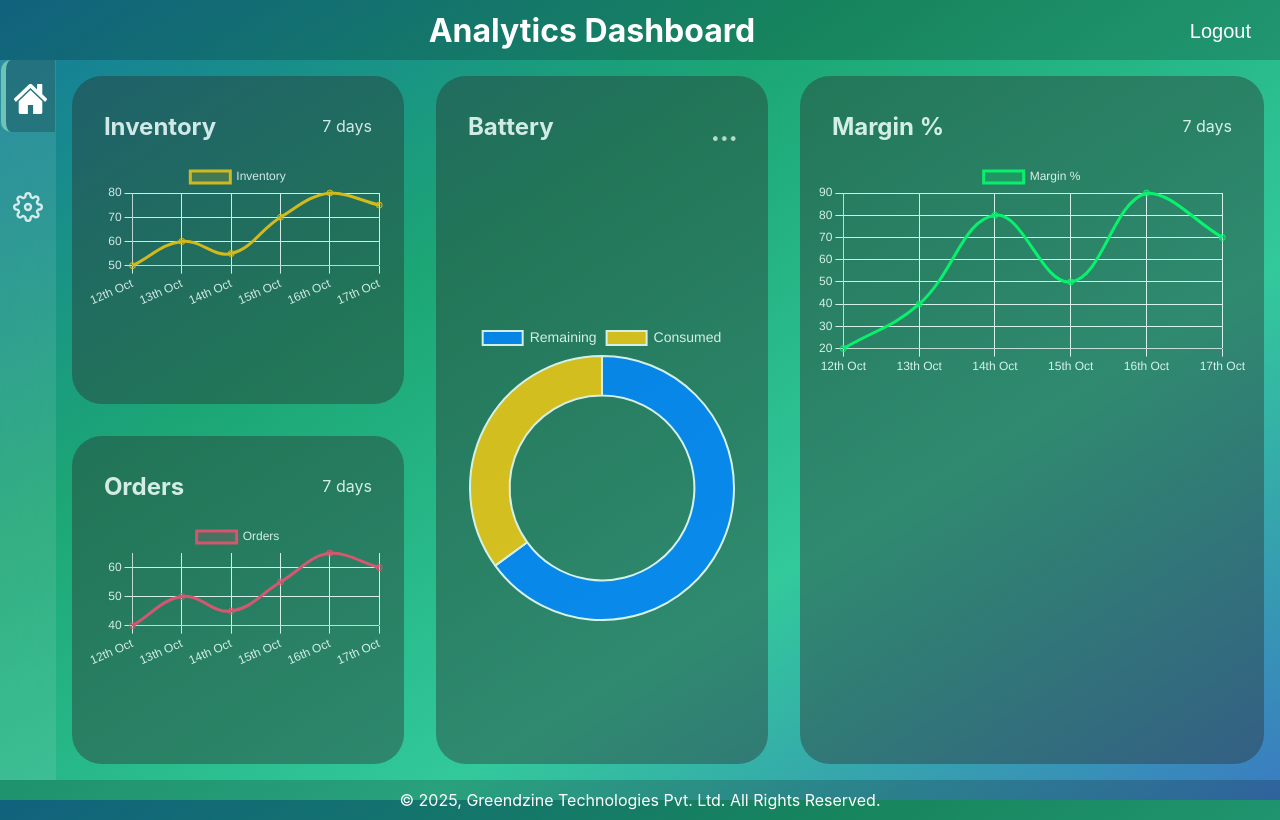
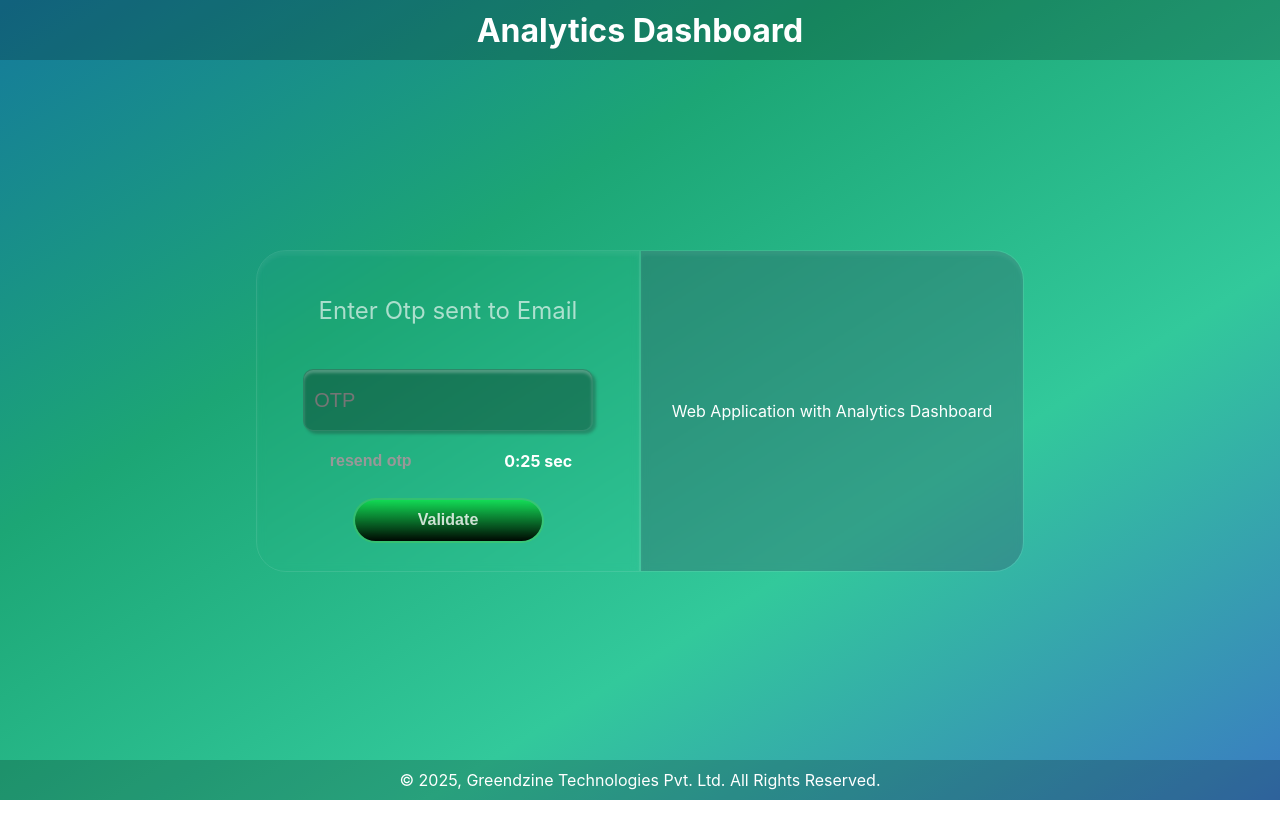
Before and after one commit to sandeepsahanicodes/Greendzine-Assignment, a React (Create React App) app in the folder greendzine-assignment/: page /#/resend-otp in a window 1280 px wide. Built offline with nearby package versions, Linux system fonts and the light colour scheme.

Commit message:
feat: implement core functionality
Implemented the core functionality of the assignment

```diff
--- a/greendzine-assignment/src/App.js
+++ b/greendzine-assignment/src/App.js
@@ -1,15 +1,21 @@
-import React from 'react';
-import Login from './pages/LoginPage';
-import ResendOtp from './pages/ResendOtp';
-import VerifyOtp from './pages/VerifyOtp';
-import Dashboard from './pages/Dashboard';
+import React from "react";
+import { HashRouter, Routes, Route } from "react-router-dom";
+import Login from "./pages/LoginPage";
+import ResendOtp from "./pages/ResendOtp";
+import VerifyOtp from "./pages/VerifyOtp";
+import Dashboard from "./pages/Dashboard";
 
 const App = () => {
   return (
     <>
-    <Dashboard/>
-    {/* <VerifyOtp /> */}
-    {/* <ResendOtp /> */}
+      <HashRouter>
+        <Routes>
+          <Route path="/" element={<Login />}></Route>
+          <Route path="/verify-otp" element={<VerifyOtp />}></Route>
+          <Route path="/resend-otp" element={<ResendOtp />}></Route>
+          <Route path="/dashboard" element={<Dashboard />}></Route>
+        </Routes>
+      </HashRouter>
     </>
   );
 };
--- a/greendzine-assignment/src/components/CardView.jsx
+++ b/greendzine-assignment/src/components/CardView.jsx
@@ -1,25 +1,67 @@
-import React from 'react';
+import React, { useState, useEffect } from 'react';
 import '../styles/CardView.css';
+import validateEmail from '../utilities/validateEmail';
+import generateOTP from '../utilities/otpGenerator';
+import { Navigate, useNavigate } from 'react-router-dom';
 
-const CardView = ({ heading, placeholder, btnText, isResentOtpContainerHidden }) => {
+const CardView = ({ heading, placeholder, btnText, isResentOtpContainerHidden, onButtonTap}) => {
+  const [inputFieldValue, setInputFieldValue] = useState("");
+  const [timeLeft, setTimeLeft] = useState(30); // Timer starts at 30 seconds
+  const [isTimerRunning, setIsTimerRunning] = useState(true); // Control timer state
+  const navigate = useNavigate();
+
+  // Start the timer as soon the page loads
+  useEffect(() => {
+    let interval;
+    if (isTimerRunning && timeLeft > 0) {
+      interval = setInterval(() => {
+        setTimeLeft((prevTime) => prevTime - 1);
+      }, 1000);
+    } else if (timeLeft === 0) {
+      setIsTimerRunning(false); // Stop the timer when it reaches 0
+    }
+
+    // Cleanup the interval on unmount
+    return () => clearInterval(interval);
+  }, [isTimerRunning, timeLeft]);
+
+  // Format the timer display in "0:30"
+  const formatTime = (seconds) => {
+    const minutes = Math.floor(seconds / 60);
+    const remainingSeconds = seconds % 60;
+    return `${minutes}:${remainingSeconds < 10 ? '0' : ''}${remainingSeconds}`;
+  };
+
+  const handleResendOtp = () => {
+    setIsTimerRunning(true);
+    setTimeLeft(30);
+    const otp = generateOTP(); // Generate OTP
+    alert(`Your OTP is: ${otp}`); // Display OTP
+    localStorage.setItem("otp", otp); // Store OTP in local storage
+    localStorage.setItem("otpExpiry", Date.now() + 30000); // Set OTP expiry (30 seconds)
+    navigate("/verify-otp"); // Navigate to OTP verification page
+  };
+
   return (
     <div className="parent-container">
       <div className="first-container">
         <h1>{heading}</h1>
         <div className="input-container">
           <input
-            type="email"
+            type="text"
             className="input"
             placeholder={placeholder}
+            value={inputFieldValue}
+            onChange={(e) => setInputFieldValue(e.target.value)}
             name=""
             id=""
           />
           <div className={`resend-otp-and-timer-container ${isResentOtpContainerHidden ? 'hidden' : ''}`}>
-            <button className="resend-otp-btn">resend otp</button>
-            <span className="timer-span">0:30 sec</span>
+            <button className={`${isTimerRunning ? 'resend-otp-btn-disabled' : 'resend-otp-btn-enabled'}`} onClick={handleResendOtp} disabled={isTimerRunning}>resend otp</button>
+            <span className={`${isTimerRunning ? 'timer-span-enabled' : 'timer-span-disabled'}`}>{formatTime(timeLeft)} sec</span>
           </div>
         </div>
-        <button className="button">{btnText}</button>
+        <button className="button" onClick={() => onButtonTap(inputFieldValue)}>{btnText}</button>
       </div>
       <div className="second-container">
         <p>Web Application with Analytics Dashboard</p>
--- a/greendzine-assignment/src/components/Header.jsx
+++ b/greendzine-assignment/src/components/Header.jsx
@@ -1,11 +1,16 @@
 import React from 'react';
+import { Navigate, useNavigate } from 'react-router-dom';
 import '../styles/Header.css';
 
 const Header = ({isLogoutButtonHidden = true}) => {
+  const navigate = useNavigate();
+  const handleLogout = () => {
+     navigate("/")
+  }
   return (
     <header className={"header header-container"}>
       <h1>Analytics Dashboard</h1>
-      <button className={`logout-btn ${isLogoutButtonHidden? "hidden":""}`}>Logout</button>
+      <button className={`logout-btn ${isLogoutButtonHidden? "hidden":""}`} onClick={handleLogout}>Logout</button>
     </header>
   );
 };
--- a/greendzine-assignment/src/pages/LoginPage.jsx
+++ b/greendzine-assignment/src/pages/LoginPage.jsx
@@ -1,14 +1,49 @@
-import React, { useState } from 'react';
-import Header from '../components/Header';
-import CardView from '../components/CardView';
-import Footer from '../components/Footer';
+import React, { useState } from "react";
+import Header from "../components/Header";
+import CardView from "../components/CardView";
+import Footer from "../components/Footer";
+import { useNavigate } from "react-router-dom";
+import generateOTP from "../utilities/otpGenerator";
+import validateEmail from "../utilities/validateEmail";
 
 const Login = () => {
+  const navigate = useNavigate();
+
+  // Create otp and navigate to verify otp screen.
+  const createOtp = () => {
+    const otp = generateOTP(); // Generate OTP
+    alert(`Your OTP is: ${otp}`); // Display OTP
+    localStorage.setItem("otp", otp); // Store OTP in local storage
+    localStorage.setItem("otpExpiry", Date.now() + 30000); // Set OTP expiry (30 seconds)
+    navigate("/verify-otp"); // Navigate to OTP verification page
+  };
+
+  const handleEmailValidationAndOtpGeneration = (email) => {
+    if (validateEmail(email)) {
+      createOtp()
+    } else {
+      alert('Please a valid email.');
+    }
+  };
+
   return (
-    <div style={{display: "flex", flexDirection: 'column', justifyContent: 'space-between', height: '100vh'}}>
+    <div
+      style={{
+        display: "flex",
+        flexDirection: "column",
+        justifyContent: "space-between",
+        height: "100vh",
+      }}
+    >
       <Header />
       <div style={{ display: "flex", justifyContent: "center" }}>
-        <CardView heading="Sign In" placeholder="E-mail" btnText="Send Otp" isResentOtpContainerHidden={true}/>
+        <CardView
+          heading="Sign In"
+          placeholder="E-mail"
+          btnText="Send Otp"
+          isResentOtpContainerHidden={true}
+          onButtonTap={handleEmailValidationAndOtpGeneration}
+        />
       </div>
       <Footer />
     </div>
--- a/greendzine-assignment/src/pages/ResendOtp.jsx
+++ b/greendzine-assignment/src/pages/ResendOtp.jsx
@@ -1,14 +1,27 @@
 import React from 'react';
+import { useNavigate } from 'react-router-dom'
+import generateOTP from '../utilities/otpGenerator';
 import Header from '../components/Header';
 import CardView from '../components/CardView';
 import Footer from '../components/Footer';
 
+
 const ResendOtp = () => {
+    const navigate = useNavigate()
+
+    const handleResendOTP = () => {
+        const otp = generateOTP();
+        alert(`Your new OTP is: ${otp}`);
+        localStorage.setItem('otp', otp);
+        localStorage.setItem('otpExpiry', Date.now() + 30000);
+        navigate('/verify-otp');
+      };
+
     return (
         <div style={{display: "flex", flexDirection: "column", justifyContent: "space-between", height: "100vh"}}>
         <Header />
         <div style={{ display: "flex", justifyContent: "center" }}>
-            <CardView heading="Enter Otp sent to Email" placeholder="OTP" btnText="Validate" isResentOtpContainerHidden={false} />
+            <CardView heading="Enter Otp sent to Email" placeholder="OTP" btnText="Validate" isResentOtpContainerHidden={false} onButtonTap={handleResendOTP} />
         </div>
         <Footer />
         </div>
--- a/greendzine-assignment/src/pages/VerifyOtp.jsx
+++ b/greendzine-assignment/src/pages/VerifyOtp.jsx
@@ -1,14 +1,44 @@
-import React, { useState } from 'react';
-import Header from '../components/Header';
-import Footer from '../components/Footer';
-import CardView from '../components/CardView';
+import React, { useState } from "react";
+import Header from "../components/Header";
+import Footer from "../components/Footer";
+import CardView from "../components/CardView";
+import { useNavigate } from "react-router-dom";
 
 const VerifyOtp = () => {
+  const navigate = useNavigate();
+
+  const handleVerifyOTP = (otp) => {
+    const storedOTP = localStorage.getItem("otp");
+    const otpExpiry = localStorage.getItem("otpExpiry");
+
+    if (Date.now() > parseInt(otpExpiry)) {
+      alert("OTP expired. Please resend OTP.");
+      navigate("/resend-otp");
+    } else if (otp === storedOTP) {
+      navigate("/dashboard");
+    } else {
+      alert("Invalid OTP. Please try again.");
+    }
+  };
+
   return (
-    <div style={{display: 'flex', flexDirection: 'column', justifyContent: 'space-between', height: '100vh'}}>
+    <div
+      style={{
+        display: "flex",
+        flexDirection: "column",
+        justifyContent: "space-between",
+        height: "100vh",
+      }}
+    >
       <Header />
       <div style={{ display: "flex", justifyContent: "center" }}>
-        <CardView heading="Enter Otp sent to email address" placeholder="OTP" btnText="Validate" isResentOtpContainerHidden={true}/>
+        <CardView
+          heading="Enter Otp sent to email address"
+          placeholder="OTP"
+          btnText="Validate"
+          isResentOtpContainerHidden={false}
+          onButtonTap={handleVerifyOTP}
+        />
       </div>
       <Footer />
     </div>
--- a/greendzine-assignment/src/styles/CardView.css
+++ b/greendzine-assignment/src/styles/CardView.css
@@ -73,21 +73,35 @@
     display: none;
 }
 
-.resend-otp-btn {
+.resend-otp-btn-enabled {
     outline: none;
+    border: none;
+    background: none;
+    color: white;
+    font-size: 16px;
+    font-weight: bold;
+}
+.resend-otp-btn-disabled {
+   outline: none;
     border: none;
     background: none;
     color: #999898;
     font-size: 16px;
     font-weight: bold;
 }
-.timer-span {
+
+.timer-span-enabled {
     color: white;
     font-size: 16px;
     font-weight: bold;
     letter-spacing: 0.01px;;
 }
-
+.timer-span-disabled {
+  color: #999898;
+  font-size: 16px;
+  font-weight: bold;
+  letter-spacing: 0.01px;;
+}
 .button {
   width: 50%;
   height: 45px;
--- /dev/null
+++ b/greendzine-assignment/src/utilities/otpGenerator.js
@@ -0,0 +1,5 @@
+const generateOTP = () => {
+    return Math.floor(100000 + Math.random() * 900000); // 6-digit OTP
+};
+
+export default generateOTP;
--- /dev/null
+++ b/greendzine-assignment/src/utilities/validateEmail.js
@@ -0,0 +1,6 @@
+const validateEmail = (email) => {
+    const emailRegex = /^[^\s@]+@[^\s@]+\.[a-zA-Z]{2,}$/;
+    return emailRegex.test(email);
+};
+
+export default validateEmail
```
